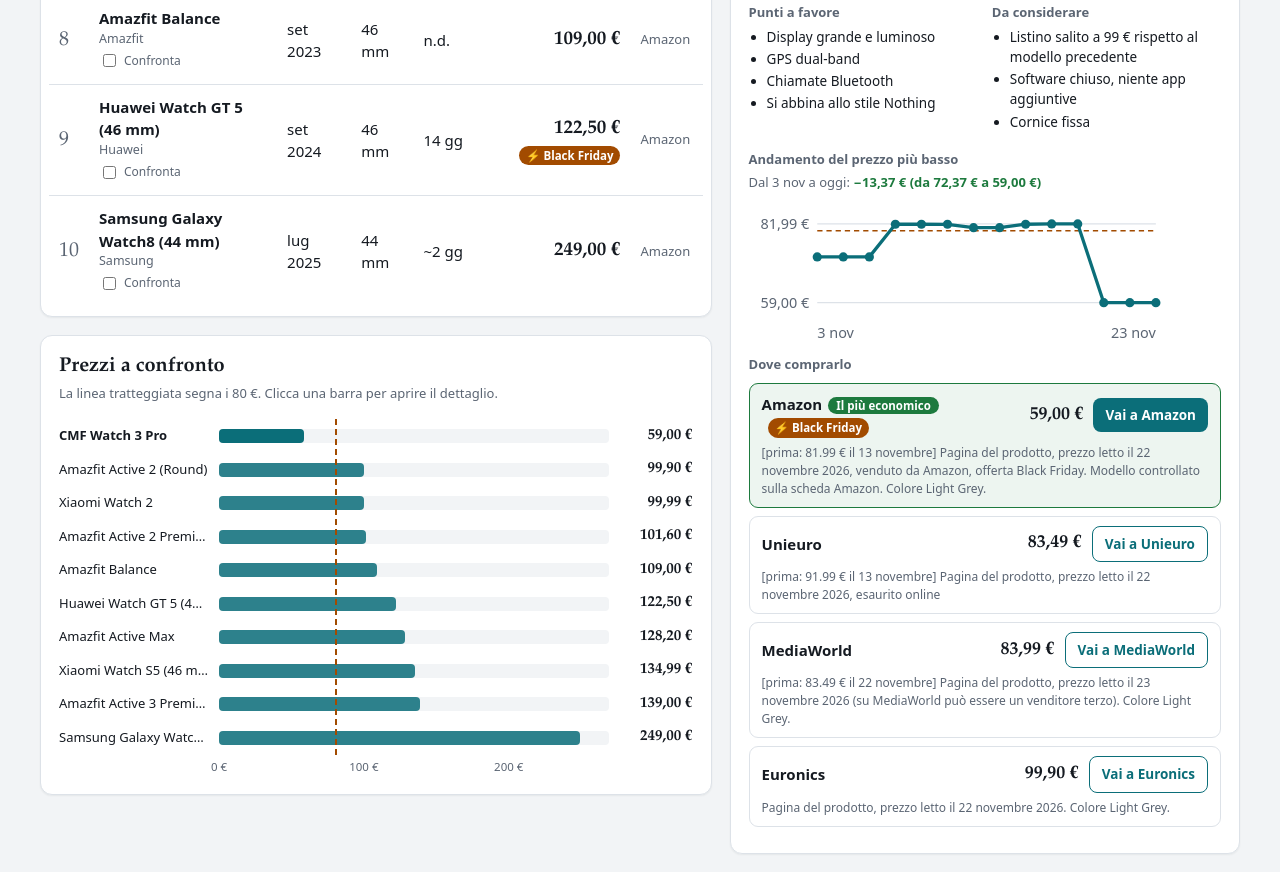
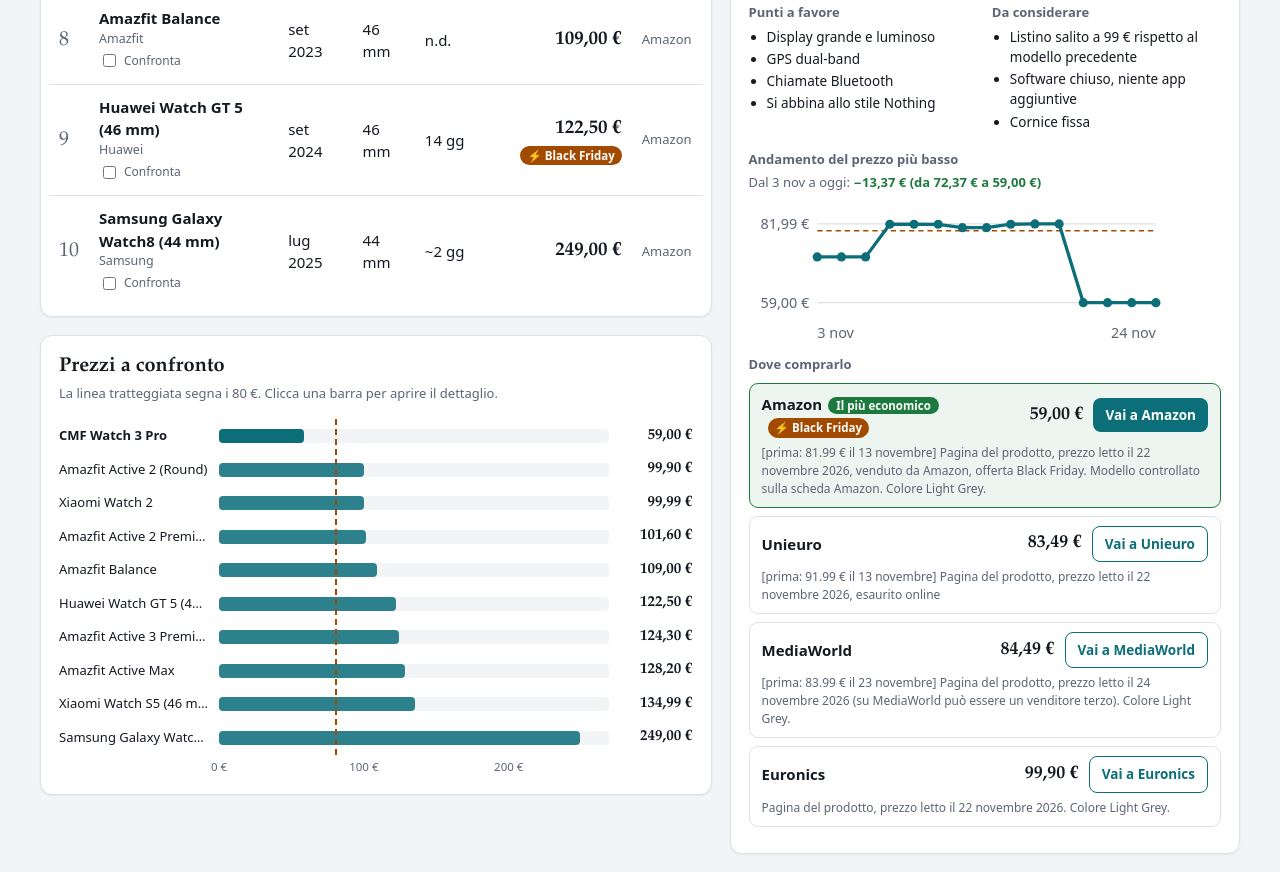
Before and after one commit to singh-sardar/product-scarper, a plain HTML site: page orologi/index.html in a window 1280 px wide. Shown: the part 1706-2578 px from the top of the page. Drawn offline with Linux system fonts and the light colour scheme.

Commit message:
Aggiornamento orologi 2026-11-24

```diff
--- a/orologi/index.html
+++ b/orologi/index.html
@@ -17,7 +17,7 @@
   <main id="app"></main>
 
   <footer>
-    <p><strong>Come leggere i prezzi.</strong> I prezzi sono quelli letti il 23 novembre 2026 direttamente sulle pagine prodotto dei negozi. Cambiano spesso: controlla sempre il prezzo sulla pagina del negozio prima di acquistare. I prezzi in grigio sono offerte passate viste in articoli di cui non conosco la data, quindi non li conto come “più economico”.</p>
+    <p><strong>Come leggere i prezzi.</strong> I prezzi sono quelli letti il 24 novembre 2026 direttamente sulle pagine prodotto dei negozi. Cambiano spesso: controlla sempre il prezzo sulla pagina del negozio prima di acquistare. I prezzi in grigio sono offerte passate viste in articoli di cui non conosco la data, quindi non li conto come “più economico”.</p>
     <p><strong>Link.</strong> Ogni link porta alla pagina del prodotto sul sito del negozio. Il prezzo può cambiare con il colore: nella nota c’è il colore a cui si riferisce. Su Amazon e MediaWorld il venditore può essere un negozio terzo.</p>
     <p><strong>Foto.</strong> Le foto sono caricate dal sito di Unieuro (per lo Huawei Watch GT 5 da Amazon) ogni volta che apri il file, quindi serve la connessione. Con i pulsanti “Precedente” e “Successiva” scorri tutte le foto della pagina del negozio. Sotto ogni foto c’è il link alla pagina da cui viene. Per lo Xiaomi Watch 2 non ho trovato una foto su una pagina di negozio verificata.</p>
     <p><strong>Cosa non so.</strong> Dove una caratteristica è “n.d.” non ho trovato una fonte affidabile. Su MediaWorld non ho trovato un prezzo per tutti i modelli.</p>
@@ -44,7 +44,7 @@
         { store: "Amazon", price: 59.00, fresh: true, url: "https://www.amazon.it/dp/B0F66VB1SV", note: "[prima: 81.99 € il 13 novembre] Pagina del prodotto, prezzo letto il 22 novembre 2026, venduto da Amazon, offerta Black Friday. Modello controllato sulla scheda Amazon. Colore Light Grey.", flash: "Black Friday" },
         { store: "Unieuro", price: 83.49, fresh: true, url: "https://www.unieuro.it/online/Smartwatch/CMF-Watch-3-Pro-pidNTHWATCH3LG", note: "[prima: 91.99 € il 13 novembre] Pagina del prodotto, prezzo letto il 22 novembre 2026, esaurito online" },
         { store: "Euronics", price: 99.90, fresh: true, url: "https://www.euronics.it/telefonia/wearable/smartwatch/nothing---cmf-watch-pro-3-light-grey/252012064.html", note: "Pagina del prodotto, prezzo letto il 22 novembre 2026. Colore Light Grey." },
-        { store: "MediaWorld", price: 83.99, fresh: true, url: "https://www.mediaworld.it/it/product/_nothing-cmf-watch-pro-3-light-grey-594207.html", note: "[prima: 83.49 € il 22 novembre] Pagina del prodotto, prezzo letto il 23 novembre 2026 (su MediaWorld può essere un venditore terzo). Colore Light Grey." }
+        { store: "MediaWorld", price: 84.49, fresh: true, url: "https://www.mediaworld.it/it/product/_nothing-cmf-watch-pro-3-light-grey-594207.html", note: "[prima: 83.99 € il 23 novembre] Pagina del prodotto, prezzo letto il 24 novembre 2026 (su MediaWorld può essere un venditore terzo). Colore Light Grey." }
       ]
     },
     {
@@ -85,7 +85,7 @@
       pros: ["Sensori migliorati", "Zaffiro e acciaio", "Mappe offline", "Piani di corsa con Zepp Coach"],
       cons: ["Prezzo di listino circa il 70% più alto del modello precedente", "Più grande del predecessore"],
       offers: [
-        { store: "Amazon", price: 131.49, fresh: false, url: "https://www.amazon.it/dp/B0GJZH9V76", note: "Il 21 novembre 2026 la pagina Amazon mostrava solo l’offerta “Seconda mano”, nessun prezzo per il nuovo. 131,49 € è il prezzo letto il 13 novembre." },
+        { store: "Amazon", price: 124.30, fresh: true, url: "https://www.amazon.it/dp/B0GJZH9V76", note: "[prima: 131.49 € il 13 novembre] Pagina del prodotto, prezzo letto il 24 novembre 2026, venduto da Amazon. Titolo controllato sulla scheda Amazon (Active 3 Premium 45 mm, NFC)." },
         { store: "MediaWorld", price: 150.25, fresh: true, url: "https://www.mediaworld.it/it/product/_amazfit-active-3-premium-atlas-blue-572064.html", note: "[prima: 154.24 € il 22 novembre] Pagina del prodotto, prezzo letto il 23 novembre 2026, venduto da PrezzoForte (venditore terzo). Colore Atlas Blue." },
         { store: "Euronics", price: 139.00, fresh: true, url: "https://www.euronics.it/telefonia/wearable/smartwatch/amazfit---smartwatch-active-3-premium-apex-silver/262002035.html", note: "[prima: 152.00 € il 13 novembre] Pagina del prodotto, prezzo letto il 22 novembre 2026" },
         { store: "Unieuro", price: 139.99, fresh: true, url: "https://www.unieuro.it/online/Smartwatch/Active-3-pidAMFACTIVE3PREMBG", note: "[prima: 149.00 € il 13 novembre] Pagina del prodotto, prezzo letto il 22 novembre 2026, volantino Black Friday fino al 25 novembre.", flash: "Black Friday", until: "2026-11-25" }
@@ -130,7 +130,7 @@
       cons: ["Modello del 2024", "Fuori budget", "Ho pochi dati tecnici verificati"],
       offers: [
         { store: "Amazon", price: 99.99, fresh: true, url: "https://www.amazon.it/dp/B0CTMTXNF9", note: "[prima: 124.34 € il 13 novembre] Pagina del prodotto, prezzo letto il 22 novembre 2026, venduto da Xiaomi Official Store EU, spedito da Amazon. Modello controllato sulla scheda Amazon. Colore argento." },
-        { store: "MediaWorld", price: 161.73, fresh: true, url: "https://www.mediaworld.it/it/product/_smartwatch-xiaomi-watch-2-argento-144935337.html", note: "[prima: 161.81 € il 21 novembre] Pagina del prodotto, prezzo letto il 22 novembre 2026, venduto da MORELE.NET (venditore terzo). Colore argento." }
+        { store: "MediaWorld", price: 161.82, fresh: true, url: "https://www.mediaworld.it/it/product/_smartwatch-xiaomi-watch-2-argento-144935337.html", note: "[prima: 161.73 € il 22 novembre] Pagina del prodotto, prezzo letto il 24 novembre 2026, venduto da MORELE.NET (venditore terzo). Colore argento." }
       ]
     },
     {
@@ -143,7 +143,7 @@
       cons: ["Generazione precedente", "Ho pochi dati tecnici verificati"],
       offers: [
         { store: "Amazon", price: 109.00, fresh: true, url: "https://www.amazon.it/dp/B0CDXLDB6B", note: "[prima: 119.99 € il 13 novembre] Pagina del prodotto, prezzo letto il 22 novembre 2026, venduto da Amazon, ma spedizione indicata entro 1–3 mesi. Modello controllato sulla scheda Amazon" },
-        { store: "MediaWorld", price: 149.54, fresh: true, url: "https://www.mediaworld.it/it/product/_amazfit-balance-sunset-grey-194816.html", note: "[prima: 156.42 € il 22 novembre] Pagina del prodotto, prezzo letto il 23 novembre 2026, venduto da PrezzoForte (venditore terzo). Colore Sunset Grey." },
+        { store: "MediaWorld", price: 152.38, fresh: true, url: "https://www.mediaworld.it/it/product/_amazfit-balance-sunset-grey-194816.html", note: "[prima: 149.54 € il 23 novembre] Pagina del prodotto, prezzo letto il 24 novembre 2026, venduto da PrezzoForte (venditore terzo). Colore Sunset Grey." },
         { store: "Euronics", price: 149.00, fresh: true, url: "https://www.euronics.it/telefonia/wearable/smartwatch/amazfit---smartwatch-balance-midnight-black/232010535.html", note: "[prima: 120.00 € il 13 novembre] Pagina del prodotto, prezzo letto il 22 novembre 2026. Colore Midnight Black, esaurito." },
         { store: "Unieuro", price: 109.00, fresh: true, url: "https://www.unieuro.it/online/Smartwatch/Balance-pidAMFBALANCESG", note: "[prima: 119.00 € il 13 novembre] Pagina del prodotto, prezzo letto il 22 novembre 2026, promo Tech Collection Black Friday fino al 25 novembre.", flash: "Black Friday", until: "2026-11-25" }
       ]
@@ -158,7 +158,7 @@
       cons: ["Su Android l’app Huawei Health non è sul Play Store: si installa da AppGallery", "Non si installano app come su Wear OS", "Fuori dagli 80 €"],
       offers: [
         { store: "Amazon", price: 122.50, fresh: true, url: "https://www.amazon.it/dp/B0D9JX82RZ", note: "Pagina del prodotto, prezzo letto il 22 novembre 2026, venduto da Amazon, offerta Black Friday. Modello 46 mm controllato sulla scheda Amazon. Colore blu.", flash: "Black Friday" },
-        { store: "MediaWorld", price: 163.46, fresh: true, url: "https://www.mediaworld.it/it/product/_huawei-watch-gt-5-46mm-black-411593.html", note: "[prima: 162.89 € il 21 novembre] Pagina del prodotto, prezzo letto il 22 novembre 2026, venduto da Electronic Shops IT (venditore terzo). Colore nero." },
+        { store: "MediaWorld", price: 163.43, fresh: true, url: "https://www.mediaworld.it/it/product/_huawei-watch-gt-5-46mm-black-411593.html", note: "[prima: 163.46 € il 22 novembre] Pagina del prodotto, prezzo letto il 24 novembre 2026, venduto da Electronic Shops IT (venditore terzo). Colore nero." },
         { store: "Euronics", price: 207.00, fresh: true, url: "https://www.euronics.it/telefonia/wearable/smartwatch/huawei---smartwatch-gt5-(46mm)-nero-fluoroelastomero/252003867.html", note: "Pagina del prodotto, prezzo letto il 22 novembre 2026, esaurito." }
       ]
     },
@@ -324,20 +324,20 @@
 
   // Prezzo più basso verificato per giorno (scripts/storico.py).
   var HISTORY = {
-    cmf3pro: [["2026-11-03", 72.37], ["2026-11-04", 72.37], ["2026-11-05", 72.37], ["2026-11-06", 81.90], ["2026-11-07", 81.90], ["2026-11-08", 81.89], ["2026-11-09", 80.90], ["2026-11-10", 80.90], ["2026-11-11", 81.90], ["2026-11-12", 81.99], ["2026-11-13", 81.99], ["2026-11-21", 59.00], ["2026-11-22", 59.00], ["2026-11-23", 59.00]],
-    active2: [["2026-11-03", 99.90], ["2026-11-04", 99.90], ["2026-11-05", 99.90], ["2026-11-06", 99.90], ["2026-11-08", 99.90], ["2026-11-09", 99.90], ["2026-11-10", 99.90], ["2026-11-11", 99.90], ["2026-11-12", 99.99], ["2026-11-13", 99.90], ["2026-11-21", 99.90], ["2026-11-22", 99.90], ["2026-11-23", 99.90]],
-    active2p: [["2026-11-03", 109.90], ["2026-11-04", 110.90], ["2026-11-05", 110.90], ["2026-11-06", 110.90], ["2026-11-07", 110.90], ["2026-11-08", 114.90], ["2026-11-09", 116.90], ["2026-11-10", 109.00], ["2026-11-11", 109.00], ["2026-11-12", 109.00], ["2026-11-13", 109.00], ["2026-11-21", 101.60], ["2026-11-22", 101.60], ["2026-11-23", 101.60]],
-    active3p: [["2026-11-03", 131.49], ["2026-11-04", 131.49], ["2026-11-05", 131.49], ["2026-11-06", 131.49], ["2026-11-07", 131.49], ["2026-11-08", 131.49], ["2026-11-09", 131.49], ["2026-11-10", 131.49], ["2026-11-11", 131.49], ["2026-11-12", 131.49], ["2026-11-13", 131.49], ["2026-11-21", 139.00], ["2026-11-22", 139.00], ["2026-11-23", 139.00]],
-    s5: [["2026-11-03", 147.00], ["2026-11-04", 147.00], ["2026-11-05", 146.99], ["2026-11-06", 146.00], ["2026-11-07", 146.00], ["2026-11-08", 146.00], ["2026-11-09", 146.00], ["2026-11-10", 146.00], ["2026-11-11", 145.99], ["2026-11-12", 139.00], ["2026-11-13", 139.00], ["2026-11-21", 134.99], ["2026-11-22", 134.99], ["2026-11-23", 134.99]],
-    activemax: [["2026-11-03", 149.00], ["2026-11-04", 149.00], ["2026-11-05", 145.90], ["2026-11-06", 146.90], ["2026-11-07", 146.90], ["2026-11-08", 153.90], ["2026-11-09", 154.90], ["2026-11-10", 149.00], ["2026-11-11", 149.00], ["2026-11-12", 149.00], ["2026-11-13", 149.00], ["2026-11-21", 128.20], ["2026-11-22", 128.20], ["2026-11-23", 128.20]],
-    watch2: [["2026-11-03", 125.52], ["2026-11-04", 125.52], ["2026-11-05", 126.40], ["2026-11-06", 128.23], ["2026-11-07", 128.23], ["2026-11-08", 131.26], ["2026-11-09", 128.18], ["2026-11-10", 128.18], ["2026-11-11", 99.99], ["2026-11-12", 131.02], ["2026-11-13", 124.34], ["2026-11-21", 99.99], ["2026-11-22", 99.99], ["2026-11-23", 99.99]],
-    balance: [["2026-11-03", 119.99], ["2026-11-04", 119.99], ["2026-11-05", 119.99], ["2026-11-06", 119.00], ["2026-11-07", 119.00], ["2026-11-08", 119.00], ["2026-11-09", 119.00], ["2026-11-10", 119.00], ["2026-11-11", 119.00], ["2026-11-12", 119.99], ["2026-11-13", 119.00], ["2026-11-21", 109.00], ["2026-11-22", 109.00], ["2026-11-23", 109.00]],
-    gt5: [["2026-11-03", 139.00], ["2026-11-04", 139.00], ["2026-11-05", 139.00], ["2026-11-06", 139.00], ["2026-11-07", 139.00], ["2026-11-08", 139.00], ["2026-11-09", 139.00], ["2026-11-10", 122.50], ["2026-11-11", 122.50], ["2026-11-12", 162.02], ["2026-11-13", 152.24], ["2026-11-21", 122.50], ["2026-11-22", 122.50], ["2026-11-23", 122.50]],
-    gw8: [["2026-11-03", 249.00], ["2026-11-04", 249.00], ["2026-11-05", 249.00], ["2026-11-06", 249.00], ["2026-11-07", 249.00], ["2026-11-08", 249.00], ["2026-11-09", 249.00], ["2026-11-10", 249.00], ["2026-11-11", 249.00], ["2026-11-12", 249.00], ["2026-11-13", 249.00], ["2026-11-21", 249.00], ["2026-11-22", 249.00], ["2026-11-23", 249.00]]
+    cmf3pro: [["2026-11-03", 72.37], ["2026-11-04", 72.37], ["2026-11-05", 72.37], ["2026-11-06", 81.90], ["2026-11-07", 81.90], ["2026-11-08", 81.89], ["2026-11-09", 80.90], ["2026-11-10", 80.90], ["2026-11-11", 81.90], ["2026-11-12", 81.99], ["2026-11-13", 81.99], ["2026-11-21", 59.00], ["2026-11-22", 59.00], ["2026-11-23", 59.00], ["2026-11-24", 59.00]],
+    active2: [["2026-11-03", 99.90], ["2026-11-04", 99.90], ["2026-11-05", 99.90], ["2026-11-06", 99.90], ["2026-11-08", 99.90], ["2026-11-09", 99.90], ["2026-11-10", 99.90], ["2026-11-11", 99.90], ["2026-11-12", 99.99], ["2026-11-13", 99.90], ["2026-11-21", 99.90], ["2026-11-22", 99.90], ["2026-11-23", 99.90], ["2026-11-24", 99.90]],
+    active2p: [["2026-11-03", 109.90], ["2026-11-04", 110.90], ["2026-11-05", 110.90], ["2026-11-06", 110.90], ["2026-11-07", 110.90], ["2026-11-08", 114.90], ["2026-11-09", 116.90], ["2026-11-10", 109.00], ["2026-11-11", 109.00], ["2026-11-12", 109.00], ["2026-11-13", 109.00], ["2026-11-21", 101.60], ["2026-11-22", 101.60], ["2026-11-23", 101.60], ["2026-11-24", 101.60]],
+    active3p: [["2026-11-03", 131.49], ["2026-11-04", 131.49], ["2026-11-05", 131.49], ["2026-11-06", 131.49], ["2026-11-07", 131.49], ["2026-11-08", 131.49], ["2026-11-09", 131.49], ["2026-11-10", 131.49], ["2026-11-11", 131.49], ["2026-11-12", 131.49], ["2026-11-13", 131.49], ["2026-11-21", 139.00], ["2026-11-22", 139.00], ["2026-11-23", 139.00], ["2026-11-24", 124.30]],
+    s5: [["2026-11-03", 147.00], ["2026-11-04", 147.00], ["2026-11-05", 146.99], ["2026-11-06", 146.00], ["2026-11-07", 146.00], ["2026-11-08", 146.00], ["2026-11-09", 146.00], ["2026-11-10", 146.00], ["2026-11-11", 145.99], ["2026-11-12", 139.00], ["2026-11-13", 139.00], ["2026-11-21", 134.99], ["2026-11-22", 134.99], ["2026-11-23", 134.99], ["2026-11-24", 134.99]],
+    activemax: [["2026-11-03", 149.00], ["2026-11-04", 149.00], ["2026-11-05", 145.90], ["2026-11-06", 146.90], ["2026-11-07", 146.90], ["2026-11-08", 153.90], ["2026-11-09", 154.90], ["2026-11-10", 149.00], ["2026-11-11", 149.00], ["2026-11-12", 149.00], ["2026-11-13", 149.00], ["2026-11-21", 128.20], ["2026-11-22", 128.20], ["2026-11-23", 128.20], ["2026-11-24", 128.20]],
+    watch2: [["2026-11-03", 125.52], ["2026-11-04", 125.52], ["2026-11-05", 126.40], ["2026-11-06", 128.23], ["2026-11-07", 128.23], ["2026-11-08", 131.26], ["2026-11-09", 128.18], ["2026-11-10", 128.18], ["2026-11-11", 99.99], ["2026-11-12", 131.02], ["2026-11-13", 124.34], ["2026-11-21", 99.99], ["2026-11-22", 99.99], ["2026-11-23", 99.99], ["2026-11-24", 99.99]],
+    balance: [["2026-11-03", 119.99], ["2026-11-04", 119.99], ["2026-11-05", 119.99], ["2026-11-06", 119.00], ["2026-11-07", 119.00], ["2026-11-08", 119.00], ["2026-11-09", 119.00], ["2026-11-10", 119.00], ["2026-11-11", 119.00], ["2026-11-12", 119.99], ["2026-11-13", 119.00], ["2026-11-21", 109.00], ["2026-11-22", 109.00], ["2026-11-23", 109.00], ["2026-11-24", 109.00]],
+    gt5: [["2026-11-03", 139.00], ["2026-11-04", 139.00], ["2026-11-05", 139.00], ["2026-11-06", 139.00], ["2026-11-07", 139.00], ["2026-11-08", 139.00], ["2026-11-09", 139.00], ["2026-11-10", 122.50], ["2026-11-11", 122.50], ["2026-11-12", 162.02], ["2026-11-13", 152.24], ["2026-11-21", 122.50], ["2026-11-22", 122.50], ["2026-11-23", 122.50], ["2026-11-24", 122.50]],
+    gw8: [["2026-11-03", 249.00], ["2026-11-04", 249.00], ["2026-11-05", 249.00], ["2026-11-06", 249.00], ["2026-11-07", 249.00], ["2026-11-08", 249.00], ["2026-11-09", 249.00], ["2026-11-10", 249.00], ["2026-11-11", 249.00], ["2026-11-12", 249.00], ["2026-11-13", 249.00], ["2026-11-21", 249.00], ["2026-11-22", 249.00], ["2026-11-23", 249.00], ["2026-11-24", 249.00]]
   };
 
   // Da cambiare a ogni aggiornamento dei dati.
-  var UPDATED = "23 novembre 2026";
+  var UPDATED = "24 novembre 2026";
 </script>
 <script src="../shared/dashboard.js"></script>
 </body>
```
